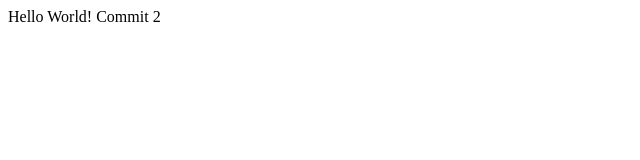
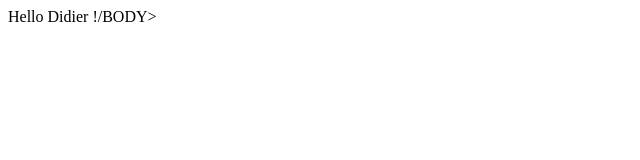
Before and after one commit to aezan-test/TestAppService, a plain HTML site: page index.html in a window 1280 px wide. Shown: the full height of the page, 0-640 px from the left. Drawn offline with Linux system fonts and the light colour scheme.

Commit message:
COMMIT TEST DIDIER

```diff
--- a/index.html
+++ b/index.html
@@ -1 +1 @@
-<HTML><BODY>Hello World! Commit 2</BODY></HTML>
+<HTML><BODY>Hello Didier !/BODY></HTML>
```
